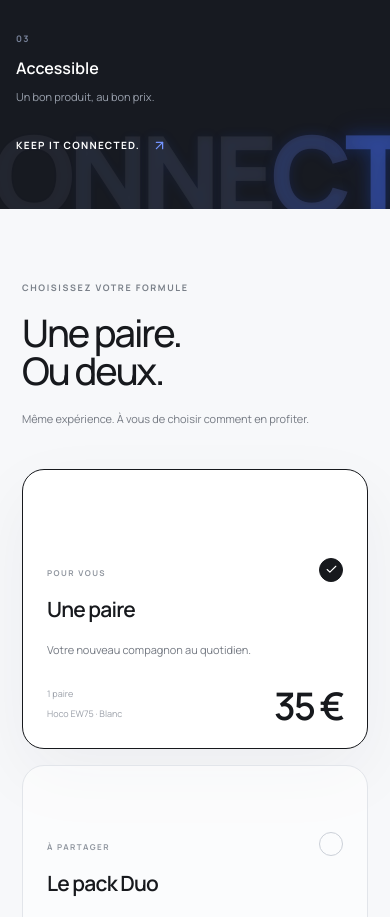
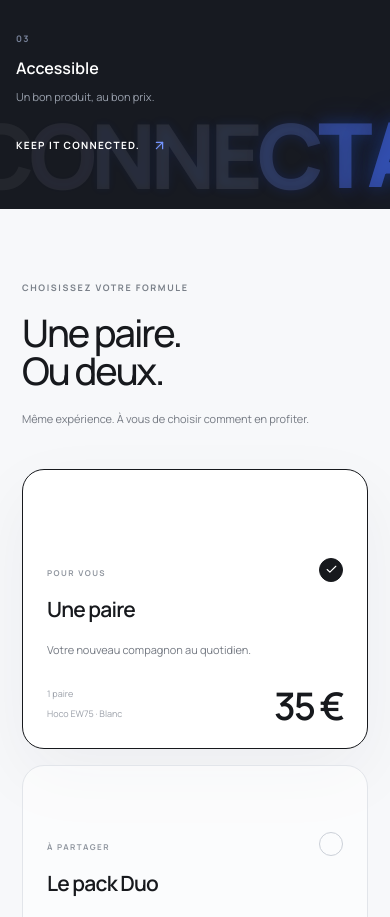
Before and after one commit to said-oumakhlouf/connecta, a Next.js app: page / in a window 390 px wide. Shown: the part 4406-5323 px from the top of the page. Built offline with nearby package versions, Linux system fonts and the light colour scheme.

Commit message:
Make CONNECTA background word visible on mobile

```diff
--- a/components/home/BrandSection.module.css
+++ b/components/home/BrandSection.module.css
@@ -1,19 +1,19 @@
 .brandWord {
   position: absolute;
   left: 50%;
-  bottom: -8px;
+  bottom: 18px;
   display: flex;
   transform: translateX(-50%);
   white-space: nowrap;
   pointer-events: none;
-  font-size: clamp(86px, 28vw, 300px);
+  font-size: clamp(72px, 23vw, 96px);
   font-weight: 900;
   line-height: 0.8;
   letter-spacing: -0.065em;
 }
 
 .brandWord span {
-  color: rgb(255 255 255 / 0.04);
+  color: rgb(255 255 255 / 0.055);
   animation: connectionPulse 5.5s ease-in-out infinite;
   animation-delay: calc(var(--letter-index) * 95ms);
 }
@@ -21,34 +21,41 @@
 @keyframes connectionPulse {
   0%,
   3% {
-    color: rgb(255 255 255 / 0.04);
+    color: rgb(255 255 255 / 0.055);
     text-shadow: none;
     transform: translateY(0);
   }
 
   7% {
-    color: rgb(255 255 255 / 0.1);
+    color: rgb(255 255 255 / 0.12);
   }
 
   11% {
-    color: rgb(73 112 255 / 0.5);
+    color: rgb(73 112 255 / 0.52);
     text-shadow:
-      0 0 18px rgb(35 91 250 / 0.3),
-      0 0 42px rgb(35 91 250 / 0.18);
+      0 0 18px rgb(35 91 250 / 0.32),
+      0 0 42px rgb(35 91 250 / 0.2);
     transform: translateY(-2px);
   }
 
   17% {
-    color: rgb(255 255 255 / 0.075);
-    text-shadow: 0 0 12px rgb(35 91 250 / 0.08);
+    color: rgb(255 255 255 / 0.085);
+    text-shadow: 0 0 12px rgb(35 91 250 / 0.09);
     transform: translateY(0);
   }
 
   25%,
   100% {
-    color: rgb(255 255 255 / 0.04);
+    color: rgb(255 255 255 / 0.055);
     text-shadow: none;
     transform: translateY(0);
+  }
+}
+
+@media (min-width: 640px) {
+  .brandWord {
+    bottom: 4px;
+    font-size: clamp(96px, 20vw, 140px);
   }
 }
 
```
